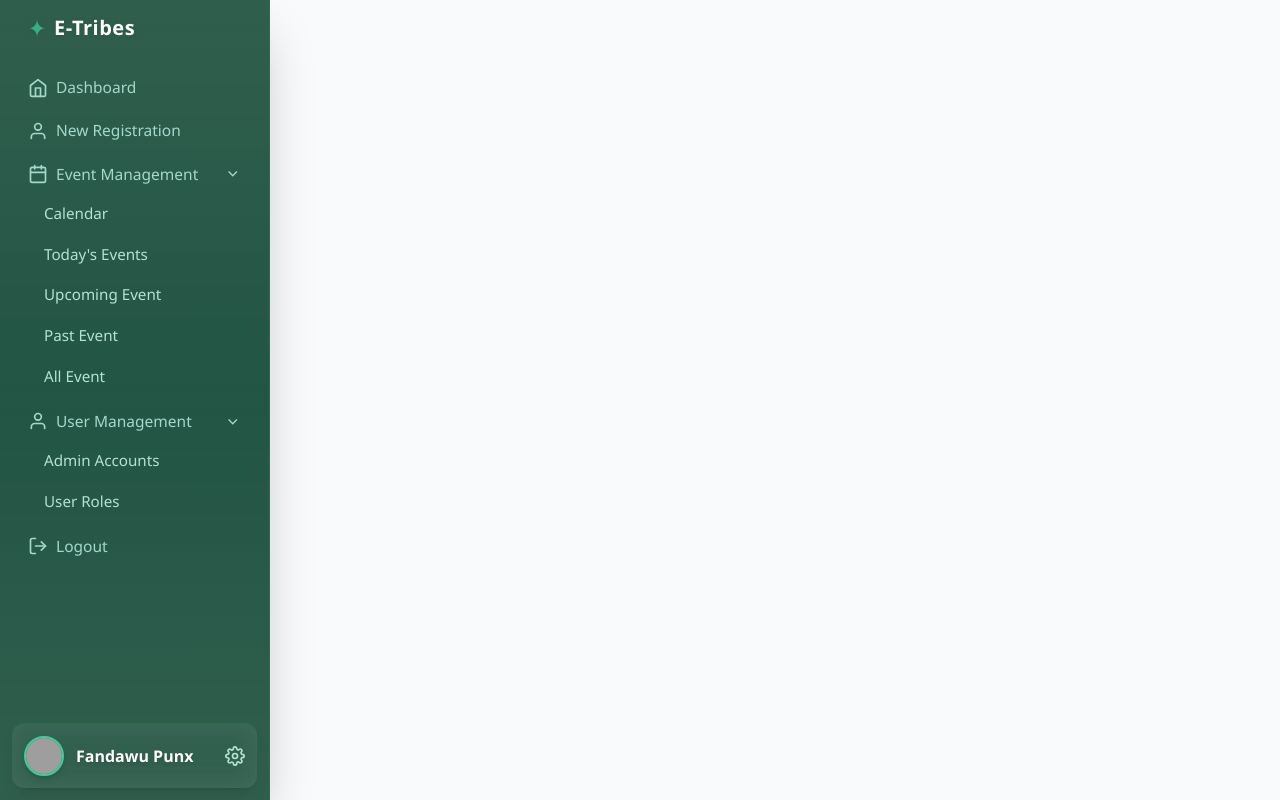
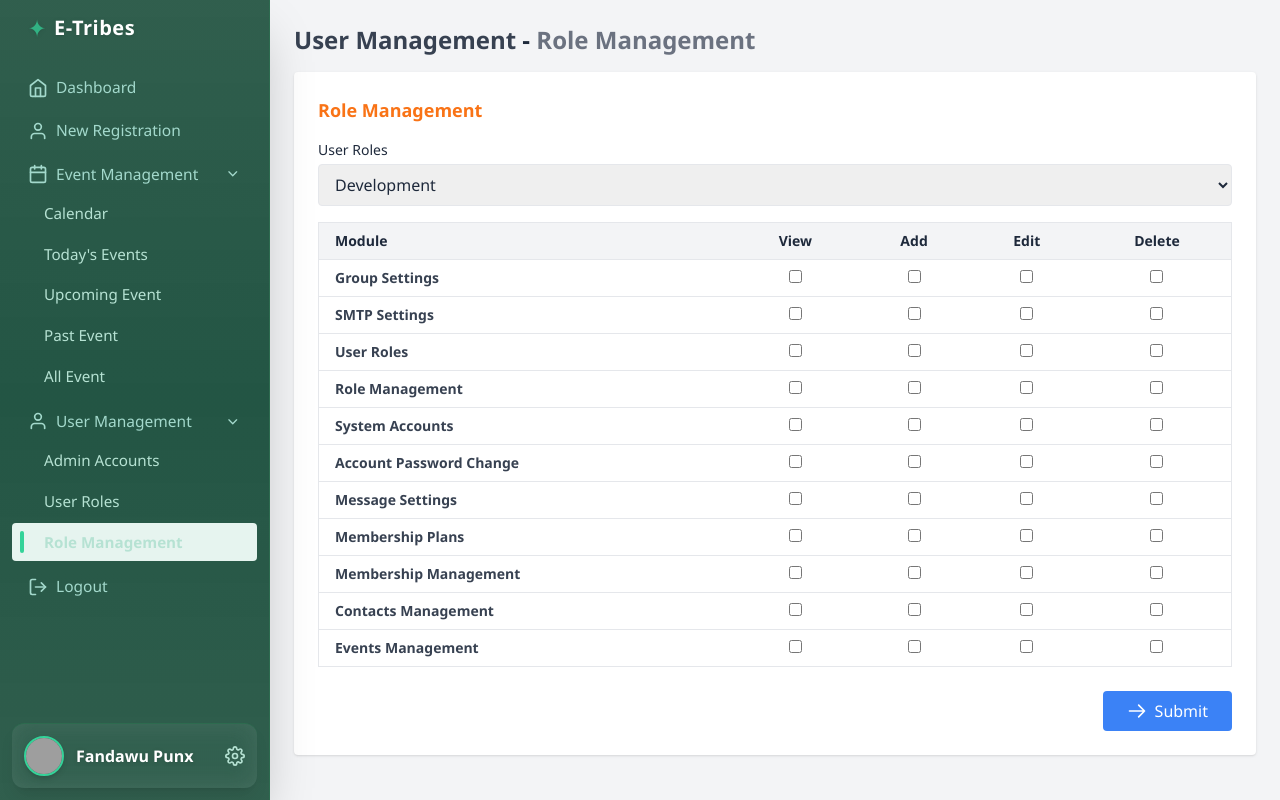
Before and after one commit to tmeena202/etribes, a React (Vite) app: page /user-management/role-management in a window 1280 px wide. Built offline with nearby package versions, Linux system fonts and the light colour scheme; grey boxes are pictures that could not be loaded; the HTML template or start-up script is replaced by a standard one.

Commit message:
Add event in calender and Scroll bar issue fixed

```diff
--- a/package.json
+++ b/package.json
@@ -20,7 +20,8 @@
     "react-icons": "^5.5.0",
     "react-router-dom": "^7.6.3",
     "react-tooltip": "^5.29.1",
-    "recharts": "^3.1.0"
+    "recharts": "^3.1.0",
+    "tailwind-scrollbar-hide": "^4.0.0"
   },
   "devDependencies": {
     "@eslint/js": "^9.30.1",
--- a/src/App.jsx
+++ b/src/App.jsx
@@ -11,6 +11,7 @@ import PastEvent from "./pages/EventManagement/PastEvent";
 import AllEvent from "./pages/EventManagement/AllEvent";
 import UserRoles from "./pages/UserManagement/UserRoles";
 import AdminAccounts from "./pages/UserManagement/AdminAccounts";
+import RoleManagement from "./pages/UserManagement/RoleManagement";
 
 function App() {
   // If you want to support sidebar collapse, you can manage state here
@@ -30,6 +31,7 @@ function App() {
           <Route path="/events/all" element={<AllEvent />} />
           <Route path="/user-management/roles" element={<UserRoles />} />
           <Route path="/user-management/admin-accounts" element={<AdminAccounts />} />
+          <Route path="/user-management/role-management" element={<RoleManagement />} />
         </Routes>
       </div>
     </div>
--- a/src/components/Sidebar/Sidebar.jsx
+++ b/src/components/Sidebar/Sidebar.jsx
@@ -65,7 +65,7 @@ const Sidebar = () => {
   };
 
   return (
-    <aside className="w-[270px] h-screen bg-gradient-to-b from-[#1a4d3a]/90 via-[#174c3a]/95 to-[#1a4d3a]/90 text-white p-3 flex flex-col fixed top-0 left-0 border-r border-[#2d6b4f] z-[1000] overflow-y-auto transition-all duration-350 backdrop-blur-md shadow-2xl scrollbar-none scrollbar-hide">
+    <aside className="w-[270px] h-screen bg-gradient-to-b from-[#1a4d3a]/90 via-[#174c3a]/95 to-[#1a4d3a]/90 text-white p-3 flex flex-col fixed top-0 left-0 border-r border-[#2d6b4f] z-[1000] overflow-y-auto transition-all duration-350 backdrop-blur-md shadow-2xl scrollbar-none scrollbar-hide hide-scrollbar">
       <div className="flex items-center justify-between mb-6 px-4">
         <div className="font-bold text-xl flex items-center gap-2 relative drop-shadow">
           <span className="text-emerald-400 text-2xl animate-pulse">✦</span>
@@ -119,6 +119,7 @@ const Sidebar = () => {
             links={[
               { to: "/user-management/admin-accounts", label: "Admin Accounts" },
               { to: "/user-management/roles", label: "User Roles" },
+              { to: "/user-management/role-management", label: "Role Management" },
             ]}
           />
 
--- a/src/index.css
+++ b/src/index.css
@@ -1,3 +1,14 @@
 @tailwind base;
 @tailwind components;
 @tailwind utilities;
+
+.hide-scrollbar::-webkit-scrollbar {
+    display: none;
+}
+
+.hide-scrollbar {
+    -ms-overflow-style: none;
+    /* IE and Edge */
+    scrollbar-width: none;
+    /* Firefox */
+}
--- a/src/pages/EventManagement/Calendar.jsx
+++ b/src/pages/EventManagement/Calendar.jsx
@@ -15,7 +15,7 @@ const localizer = dateFnsLocalizer({
 });
 
 // -- Sample events -------------------------------------------------------------
-const sampleEvents = [
+const initialEvents = [
   {
     name: "Annual Meetup",
     date: new Date(new Date().setDate(new Date().getDate() - 2)),
@@ -75,13 +75,15 @@ const sampleEvents = [
 ];
 
 // -- Map to react-big-calendar format ------------------------------------------
-const bigCalendarEvents = sampleEvents.map((ev) => ({
+function mapToBigCalendarEvents(events) {
+  return events.map((ev) => ({
     title: ev.name,
     start: new Date(ev.date),
     end: new Date(ev.date),
     allDay: true,
     resource: ev,
   }));
+}
 
 // -- Helpers ------------------------------------------------------------------
 function isSameDay(d1, d2) {
@@ -99,8 +101,8 @@ function getEventDotColor(events) {
 }
 
 // -- Custom date cell with colored dot & tooltip --------------------------------
-const CustomDateCell = ({ value, children, onClick }) => {
-  const eventsForDay = sampleEvents.filter((ev) => isSameDay(ev.date, value));
+const CustomDateCell = ({ value, children, onClick, events }) => {
+  const eventsForDay = events.filter((ev) => isSameDay(ev.date, value));
   const isSelected = isSameDay(value, onClick.selectedDate);
   const dotColor = getEventDotColor(eventsForDay);
 
@@ -131,8 +133,18 @@ const CustomDateCell = ({ value, children, onClick }) => {
 
 // -- Main Calendar Page --------------------------------------------------------
 const CalendarPage = () => {
+  const [events, setEvents] = useState(initialEvents);
   const [selectedDate, setSelectedDate] = useState(new Date());
   const [time, setTime] = useState(new Date());
+  const [showForm, setShowForm] = useState(false);
+  const [form, setForm] = useState({
+    name: '',
+    date: '',
+    attendees: '',
+    description: '',
+    type: 'upcoming',
+  });
+  const [formError, setFormError] = useState('');
 
   // live clock update
   useEffect(() => {
@@ -141,9 +153,46 @@ const CalendarPage = () => {
   }, []);
 
   // filter events on the selected date
-  const eventsForDate = sampleEvents.filter((ev) =>
+  const eventsForDate = events.filter((ev) =>
     isSameDay(ev.date, selectedDate)
   );
+
+  // Map events for calendar
+  const bigCalendarEvents = mapToBigCalendarEvents(events);
+
+  // Handle form input
+  const handleFormChange = (e) => {
+    const { name, value } = e.target;
+    setForm((prev) => ({ ...prev, [name]: value }));
+  };
+
+  // Handle form submit
+  const handleFormSubmit = (e) => {
+    e.preventDefault();
+    setFormError('');
+    if (!form.name || !form.date || !form.attendees || !form.description) {
+      setFormError('All fields are required.');
+      return;
+    }
+    const eventDate = new Date(form.date);
+    let type = 'upcoming';
+    const today = new Date();
+    today.setHours(0,0,0,0);
+    eventDate.setHours(0,0,0,0);
+    if (isSameDay(eventDate, today)) type = 'today';
+    else if (eventDate < today) type = 'past';
+    const newEvent = {
+      name: form.name,
+      date: eventDate,
+      attendees: Number(form.attendees),
+      description: form.description,
+      type,
+    };
+    setEvents((prev) => [...prev, newEvent]);
+    setShowForm(false);
+    setForm({ name: '', date: '', attendees: '', description: '', type: 'upcoming' });
+    setSelectedDate(eventDate);
+  };
 
   return (
     <div className="relative min-h-screen overflow-x-hidden">
@@ -195,8 +244,39 @@ const CalendarPage = () => {
         </div>
 
         <div className="flex flex-col md:flex-row gap-6 items-start justify-center max-w-5xl mx-auto">
-          {/* Calendar */}
+          {/* Calendar + Add Event */}
           <div className="flex-1 min-w-[320px] bg-white/80 rounded-2xl shadow-xl p-4 md:p-6 backdrop-blur border border-emerald-100">
+            <div className="flex justify-between items-center mb-3">
+              <span className="font-semibold text-emerald-700 text-lg">Event Calendar</span>
+              <button
+                className="px-3 py-1 bg-emerald-500 text-white rounded hover:bg-emerald-600 transition text-sm"
+                onClick={() => setShowForm((v) => !v)}
+              >
+                {showForm ? 'Close' : '+ Add Event'}
+              </button>
+            </div>
+            {showForm && (
+              <form onSubmit={handleFormSubmit} className="mb-4 bg-emerald-50/80 p-4 rounded-lg border border-emerald-200 shadow">
+                <div className="mb-2">
+                  <label className="block text-sm font-medium mb-1">Event Name</label>
+                  <input type="text" name="name" value={form.name} onChange={handleFormChange} className="w-full px-2 py-1 border rounded focus:ring-emerald-400 focus:outline-none" />
+                </div>
+                <div className="mb-2">
+                  <label className="block text-sm font-medium mb-1">Date</label>
+                  <input type="date" name="date" value={form.date} onChange={handleFormChange} className="w-full px-2 py-1 border rounded focus:ring-emerald-400 focus:outline-none" />
+                </div>
+                <div className="mb-2">
+                  <label className="block text-sm font-medium mb-1">Attendees</label>
+                  <input type="number" name="attendees" value={form.attendees} onChange={handleFormChange} className="w-full px-2 py-1 border rounded focus:ring-emerald-400 focus:outline-none" min="1" />
+                </div>
+                <div className="mb-2">
+                  <label className="block text-sm font-medium mb-1">Description</label>
+                  <textarea name="description" value={form.description} onChange={handleFormChange} className="w-full px-2 py-1 border rounded focus:ring-emerald-400 focus:outline-none" rows={2} />
+                </div>
+                {formError && <div className="text-red-500 text-xs mb-2">{formError}</div>}
+                <button type="submit" className="w-full bg-emerald-600 text-white py-2 rounded hover:bg-emerald-700 transition">Add Event</button>
+              </form>
+            )}
             <Calendar
               localizer={localizer}
               events={bigCalendarEvents}
@@ -230,16 +310,15 @@ const CalendarPage = () => {
                   <CustomDateCell
                     {...props}
                     onClick={{ setSelectedDate, selectedDate }}
+                    events={events}
                   />
                 ),
               }}
             />
-
             <div className="mt-3 text-sm text-gray-600 flex items-center gap-2">
               📅 <span className="font-semibold">Selected:</span>{" "}
               {selectedDate.toDateString()}
             </div>
-
             {/* Legend */}
             <div className="flex gap-4 mt-4 items-center bg-white/60 rounded-lg px-3 py-2 border border-gray-200 shadow-sm text-sm">
               <span className="flex items-center gap-1">
--- /dev/null
+++ b/src/pages/UserManagement/RoleManagement.jsx
@@ -0,0 +1,122 @@
+import React, { useState } from "react";
+
+const roles = [
+  "Development",
+  "Admin",
+  "Editor",
+  "Viewer"
+];
+
+const modules = [
+  "Group Settings",
+  "SMTP Settings",
+  "User Roles",
+  "Role Management",
+  "System Accounts",
+  "Account Password Change",
+  "Message Settings",
+  "Membership Plans",
+  "Membership Management",
+  "Contacts Management",
+  "Events Management"
+];
+
+const permissions = ["View", "Add", "Edit", "Delete"];
+
+const initialPermissions = () => {
+  const perms = {};
+  modules.forEach((mod) => {
+    perms[mod] = { View: false, Add: false, Edit: false, Delete: false };
+  });
+  return perms;
+};
+
+const RoleManagement = () => {
+  const [selectedRole, setSelectedRole] = useState(roles[0]);
+  const [rolePermissions, setRolePermissions] = useState(initialPermissions());
+
+  const handleRoleChange = (e) => {
+    setSelectedRole(e.target.value);
+    setRolePermissions(initialPermissions()); // Reset permissions on role change (or load from backend if available)
+  };
+
+  const handleCheckboxChange = (module, perm) => {
+    setRolePermissions((prev) => ({
+      ...prev,
+      [module]: {
+        ...prev[module],
+        [perm]: !prev[module][perm],
+      },
+    }));
+  };
+
+  const handleSubmit = (e) => {
+    e.preventDefault();
+    // Here you would send rolePermissions to your backend
+    alert(`Permissions for role '${selectedRole}' saved!`);
+  };
+
+  return (
+    <div className="p-6 bg-gray-100 min-h-screen">
+      <h1 className="text-2xl font-bold mb-4">
+        <span className="text-gray-700">User Management</span> - <span className="text-gray-500">Role Management</span>
+      </h1>
+      <div className="bg-white p-6 rounded shadow">
+        <h2 className="text-lg font-bold text-orange-500 mb-4">Role Management</h2>
+        <form onSubmit={handleSubmit}>
+          <div className="mb-4">
+            <label className="block text-sm font-medium mb-1">User Roles</label>
+            <select
+              value={selectedRole}
+              onChange={handleRoleChange}
+              className="w-full px-3 py-2 border rounded focus:outline-none focus:ring-2 focus:ring-blue-400"
+            >
+              {roles.map((role) => (
+                <option key={role} value={role}>{role}</option>
+              ))}
+            </select>
+          </div>
+          <div className="overflow-x-auto">
+            <table className="min-w-full border text-sm">
+              <thead>
+                <tr className="bg-gray-100">
+                  <th className="px-4 py-2 text-left">Module</th>
+                  {permissions.map((perm) => (
+                    <th key={perm} className="px-4 py-2 text-center">{perm}</th>
+                  ))}
+                </tr>
+              </thead>
+              <tbody>
+                {modules.map((mod) => (
+                  <tr key={mod} className="border-t">
+                    <td className="px-4 py-2 font-semibold text-gray-700">{mod}</td>
+                    {permissions.map((perm) => (
+                      <td key={perm} className="px-4 py-2 text-center">
+                        <input
+                          type="checkbox"
+                          checked={rolePermissions[mod][perm]}
+                          onChange={() => handleCheckboxChange(mod, perm)}
+                        />
+                      </td>
+                    ))}
+                  </tr>
+                ))}
+              </tbody>
+            </table>
+          </div>
+          <div className="flex justify-end mt-6">
+            <button
+              type="submit"
+              className="bg-blue-500 text-white px-6 py-2 rounded hover:bg-blue-600 flex items-center gap-2"
+            >
+              <svg xmlns="http://www.w3.org/2000/svg" className="h-5 w-5" fill="none" viewBox="0 0 24 24" stroke="currentColor"><path strokeLinecap="round" strokeLinejoin="round" strokeWidth={2} d="M14 5l7 7m0 0l-7 7m7-7H3" /></svg>
+              Submit
+            </button>
+          </div>
+        </form>
+      </div>
+    </div>
+  );
+};
+
+export default RoleManagement;
```
Also changed, not shown: 1 other file (tests, documents, lock files or other folders). Lines whose indentation alone changed are shown as unchanged.
